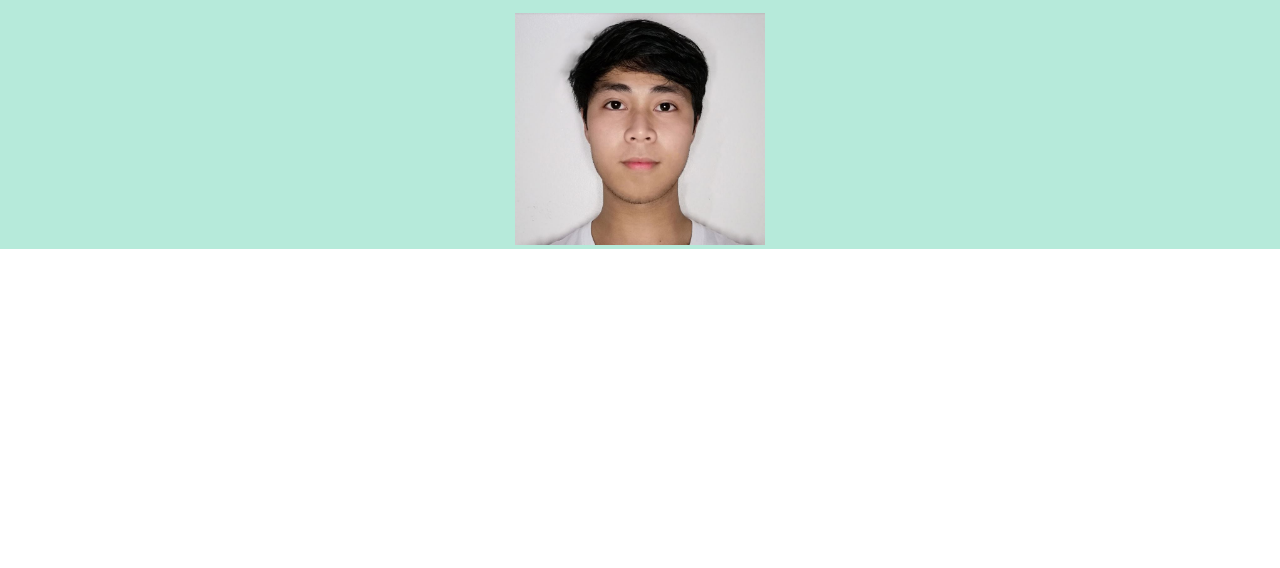
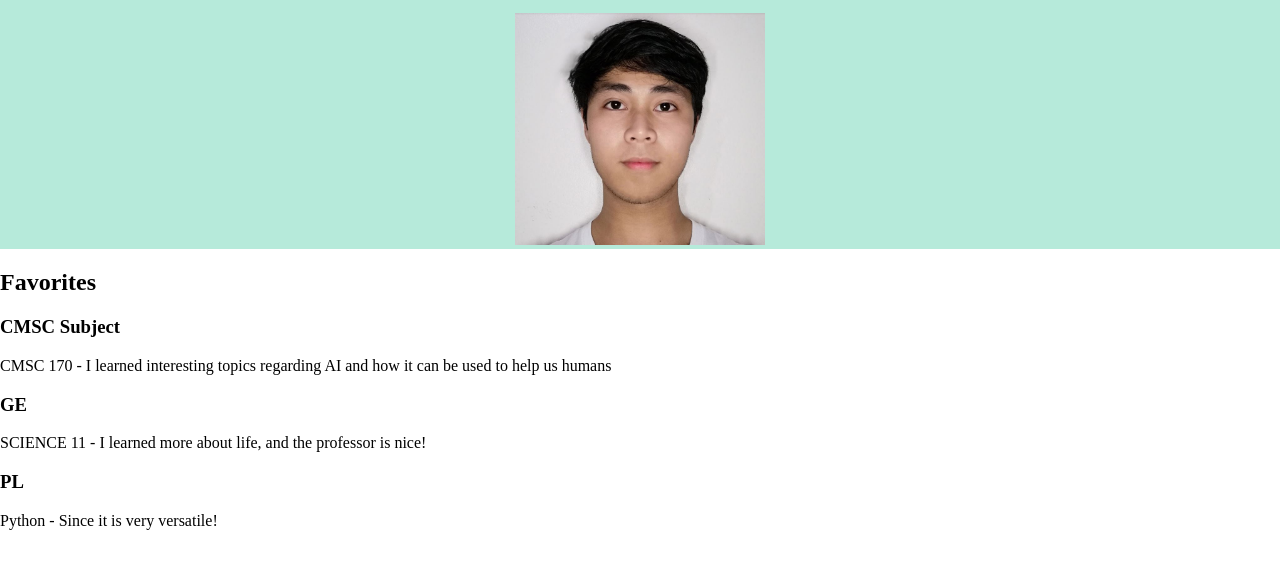
Before and after one commit to msdamalerio/msdamalerio.github.io, a plain HTML site: page index.html in a window 1280 px wide. Shown: the part 74-642 px from the top of the page. Drawn offline with Linux system fonts and the light colour scheme.

Commit message:
add content for favorites

```diff
--- a/index.html
+++ b/index.html
@@ -13,5 +13,19 @@
             <img class="profile-img" src="picture.JPG" alt="picture">
         </div>
 
+        <div class="favorites-div">
+            <h2>Favorites</h2>
+
+            <h3>CMSC Subject</h3>
+            <p>CMSC 170 - I learned interesting topics regarding AI and how it can be used to help us humans</p>
+
+            <h3>GE</h3>
+            <p>SCIENCE 11 - I learned more about life, and the professor is nice!</p>
+
+            <h3>PL</h3>
+            <p>Python - Since it is very versatile!</p>
+
+        </div>
+
     </body>
 </html>
```
